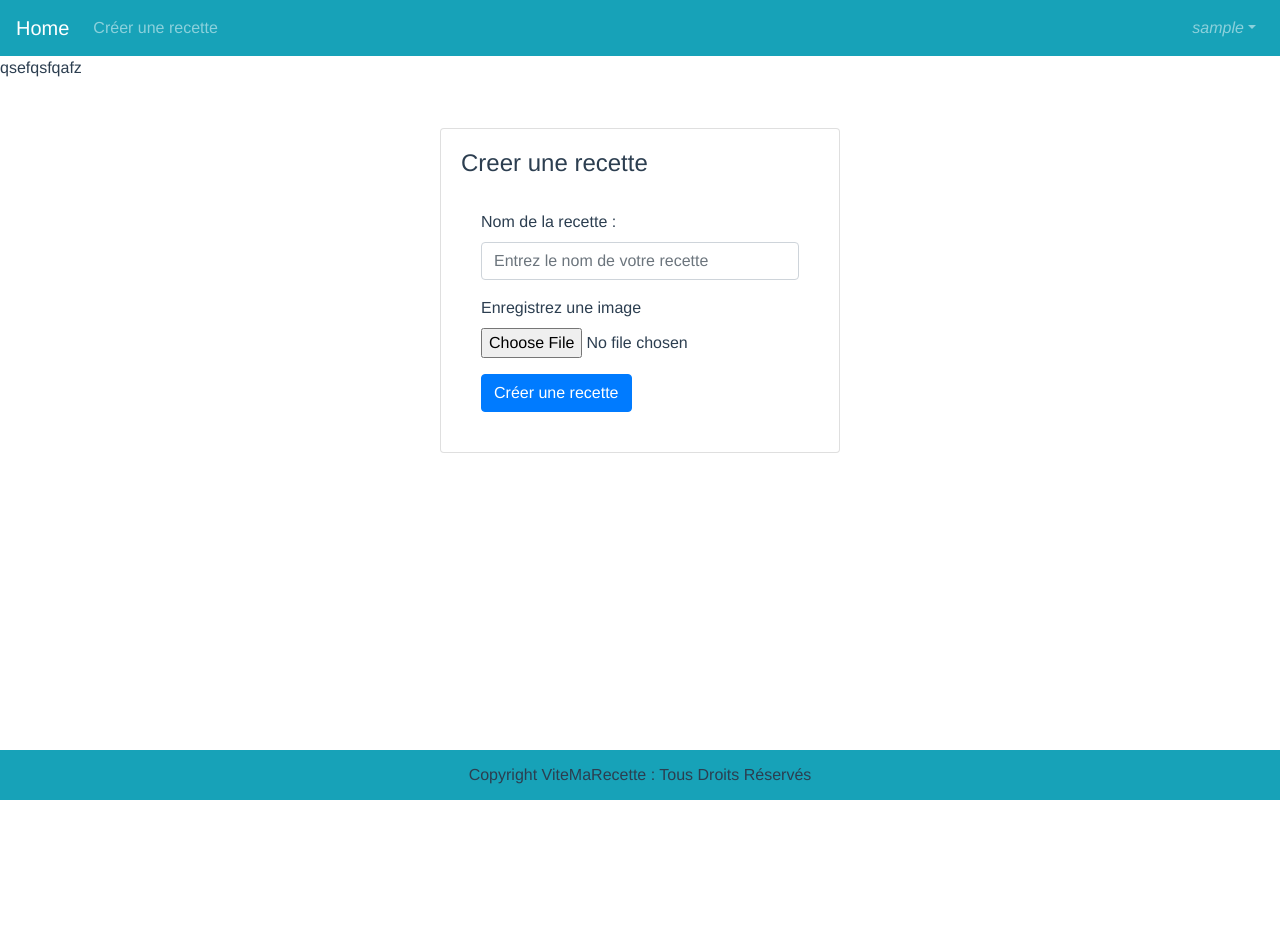
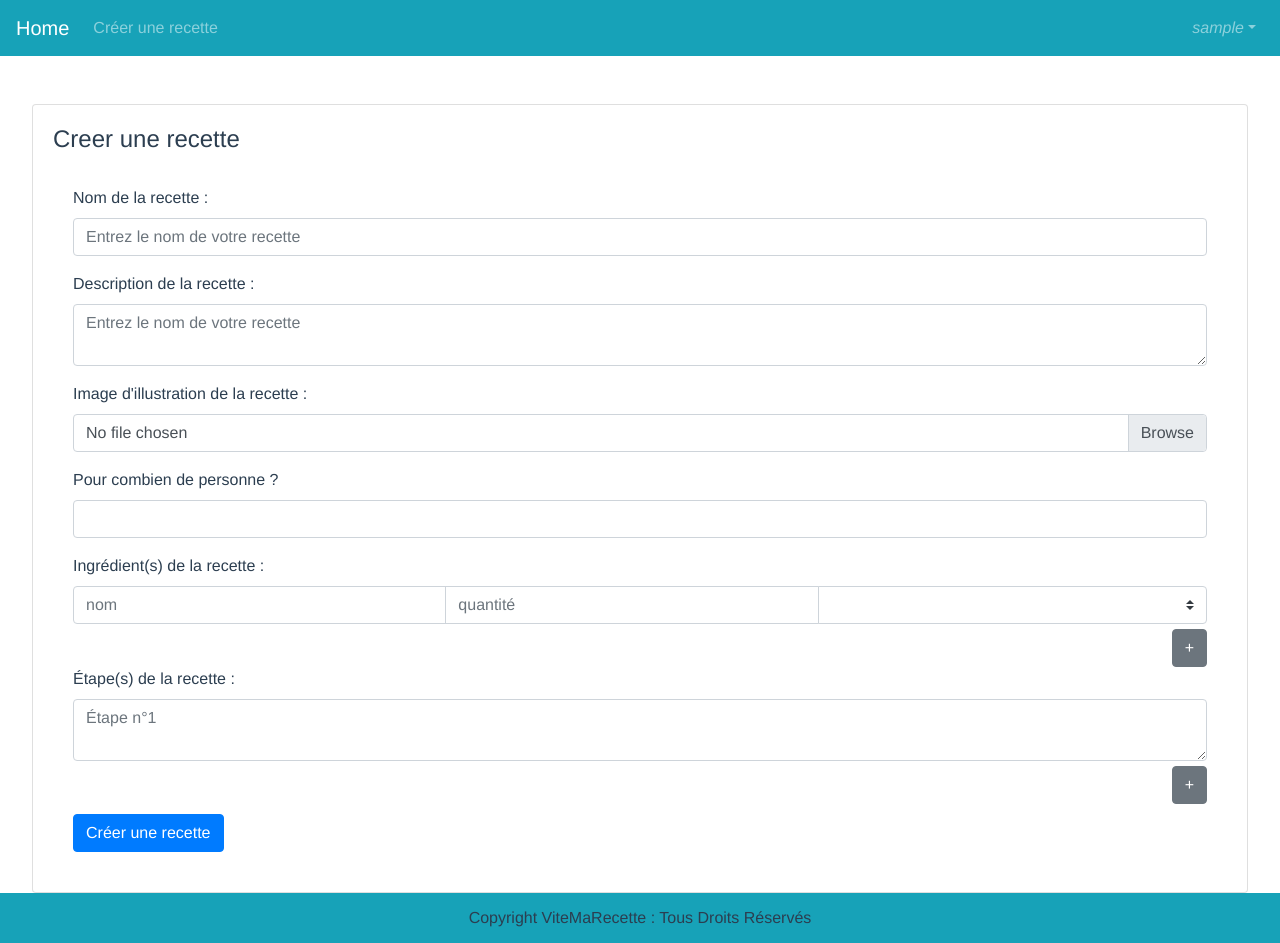
Before and after one commit to Matthieu-Giaccaglia/ViteMaRecetteFront, a Vue app: page /createRecipe in a window 1280 px wide. Before the commit the page ends 800 px from the top, so only its background shows below. Built offline with nearby package versions, Linux system fonts and the light colour scheme; no server answers; sample sign-in values are in the browser's storage.

Commit message:
Formulaire création recette terminé

```diff
--- a/src/components/Footer.vue
+++ b/src/components/Footer.vue
@@ -1,6 +1,6 @@
 <template>
   <footer>
-    <div>
+    <div style="text-align: center">
       Copyright ViteMaRecette : Tous Droits Réservés
     </div>
   </footer>
--- a/src/components/Recipes/AllRecipes.vue
+++ b/src/components/Recipes/AllRecipes.vue
@@ -1,14 +1,23 @@
 <template>
   <div>
-    <CardRecipe
+    <b-container>
+      <b-row>
+        <b-col
             v-for="recipe in recipes"
             :key="recipe._id"
+        >
+          <CardRecipe
               :name="recipe.name"
               :description="recipe.description"
               :picture="recipe.picture"
               :id="recipe._id"
           >
           </CardRecipe>
+        </b-col>
+      </b-row>
+
+    </b-container>
+
   </div>
 </template>
 
--- a/src/components/Recipes/CardRecipe.vue
+++ b/src/components/Recipes/CardRecipe.vue
@@ -1,12 +1,13 @@
 <template>
-  <div>
     <b-card
         :title="name"
-        :img-src="picture"
+        :img-src="realPicture"
         img-alt="Image"
         img-top
+        img-width="318px"
+        img-height="179px"
         tag="article"
-        style="max-width: 20rem"
+        style="max-width: 20rem; min-height: 100%"
         class="mb-2"
     >
       <b-card-body>
@@ -17,7 +18,6 @@
         <b-button :to="'/recipe/' + id" variant="primary">Cuisiner la recette</b-button>
       </b-card-body>
     </b-card>
-  </div>
 </template>
 
 <script>
@@ -25,6 +25,11 @@ import {mapGetters} from "vuex";
 
 export default {
   name: "CardRecipe",
+  data() {
+    return {
+      'realPicture': "",
+    };
+  },
   props: [
     "name",
     "description",
@@ -32,7 +37,7 @@ export default {
     "id"
   ],
   created() {
-    this.picture = this.pictureUrl + this.picture
+    this.realPicture = this.pictureUrl + this.picture
   },
   computed: {
     ...mapGetters({
--- a/src/components/Recipes/CreateRecipe.vue
+++ b/src/components/Recipes/CreateRecipe.vue
@@ -1,6 +1,6 @@
 <template>
   <div class="aside-container d-flex mt-5 flex-column">
-    <div style="max-width: 400px;width: 95%" class="m-auto">
+    <div style="width: 95%" class="m-auto">
       <div>
         <b-alert v-model="showDismissibleAlert" variant="danger" dismissible>
           {{ messageAlert }}
@@ -25,48 +25,106 @@
                   type="text"
                   placeholder="Entrez le nom de votre recette"
                   required
-              ></b-form-input>
+              />
+            </b-form-group>
+
+            <b-form-group
+                id="input-group-1"
+                label="Description de la recette :"
+                label-for="input-1"
+            >
+              <b-form-textarea
+                  id="input-1"
+                  v-model="formCreatRecipe.description"
+                  type="text"
+                  placeholder="Entrez le nom de votre recette"
+                  required
+              />
             </b-form-group>
 
 
             <b-form-group
                 id="input-group-2"
-                label="Enregistrez une image"
+                label="Image d'illustration de la recette :"
                 label-for="input-2"
             >
-              <input type="file" name="file1" id="file1"  ref="myFiles" @change="previewFiles">
+              <b-form-file name="file1" id="file1" ref="myFiles" @change="previewFiles"/>
             </b-form-group>
-            <!--
+
             <b-form-group
-                           id="input-group-3"
-                           label="Vos ingredients :"
-                           label-for="input-3"
+                id="npOfPersonInputGroup"
+                label="Pour combien de personne ?"
+                label-for="npOfPersonInput"
             >
               <b-form-input
-                             id="input-3"
-                             type="text"
-                             v-model="formCreatRecipe.ingredients"
-                             placeholder="..."
+                  id="npOfPersonInput"
+                  v-model="formCreatRecipe.nbOfPerson"
+                  type="number"
                   required
-                         ></b-form-input>
-
+              />
             </b-form-group>
 
+            <div>
+              <p style="margin-bottom: 0.5rem">
+                Ingrédient(s) de la recette :
+              </p>
+              <b-input-group
+                  v-for="(ingredient, index) in formCreatRecipe.ingredients"
+                  :key="'ingredient_'+index"
 
-                       <b-form-group
-                           id="inputSteps"
-                           label="Etapes :"
-                           label-for="input-4"
+                  id="input-ingredient-1"
+                  label-for="input-ingredient-1"
+                  style="margin-bottom: 5px"
+              >
+                <b-form-input placeholder="nom" type="text" v-model="ingredient.name" required></b-form-input>
+
+                <b-form-input min="0" placeholder="quantité" type="number" v-model="ingredient.quantity"
+                              required></b-form-input>
+
+                <b-form-select :options="units" placeholder="" type="text" v-model="ingredient.unit"
+                               required></b-form-select>
+
+                <b-button is-text style="cursor: pointer" v-if="index>0"
+                          @click="this.formCreatRecipe.ingredients.splice(index, 1)">
+                  -
+                </b-button>
+              </b-input-group>
+              <div style="text-align: right">
+                <b-button @click="addIngredient">+</b-button>
+              </div>
+            </div>
+
+
+
+            <div>
+              <p style="margin-bottom: 0.5rem">
+                Étape(s) de la recette :
+              </p>
+              <b-input-group
+                  v-for="(step, index) in formCreatRecipe.steps"
+                  :key="'step_'+index"
+                  :label="'Etape ' + (index +1)"
+                  :id="'input-group-'+index"
+                  style="margin-bottom: 5px"
               >
                 <b-form-textarea
-                             id="step-1"
-                             label="Etape 1"
-                         ></b-form-textarea>
-                       </b-form-group>
-                       <b-button >
-                         +Ajouter une étape
+                    :id="'step'+index+'Textarea'"
+                    v-model="step.action"
+                    :placeholder="'Étape n°'+(index+1)"
+                    type="text"
+                    required
+
+                />
+                <b-button is-text style="cursor: pointer" v-if="index>0"
+                          @click="formCreatRecipe.steps.splice(index, 1)">
+                  -
                 </b-button>
-                       -->
+              </b-input-group>
+              <div style="text-align: right; margin-bottom: 10px">
+                <b-button @click="addStep">+</b-button>
+              </div>
+            </div>
+
 
             <b-button type="submit" variant="primary">Créer une recette</b-button>
           </b-form>
@@ -89,33 +147,52 @@ export default {
   data() {
 
     return {
-      nbStep:1 ,
+      nbStep: 1,
       formCreatRecipe: {
         name: "",
-        image: "",
+        description: "",
+        picture: "",
+        ingredients: [{
+          name: "",
+          quantity: "",
+          unit: "",
+        }],
+        nbOfPerson: "",
+        steps: [{
+          step: 1,
+          action: "",
+        }],
       },
       showDismissibleAlert: false,
       messageAlert: "",
+      units: ['g', 'l', 'c. à c.', 'c. à s.', "", "pincée"]
     };
   },
   methods: {
-    addStep(event) {
-      event.preventDefault();
-      this.nbStep++;
-      document.getElementById('inputSteps').innerHTML += " <b-form-textarea id=\"step-" + this.nbStep + "\" label=\"Etape " + this.nbStep + "\"></b-form-textarea>"
+    addStep() {
+      console.log("ok")
+      this.formCreatRecipe.steps.push({
+        step: this.formCreatRecipe.steps.length + 1,
+        action: ""
+      })
     },
-    async sendRecipe(event){
+    addIngredient() {
+      console.log("ok")
+      this.formCreatRecipe.ingredients.push({
+        name: "",
+        quantity: "",
+        unit: "",
+      })
+    },
+    async sendRecipe(event) {
       event.preventDefault();
       console.log(this.formCreatRecipe)
-      await this.$store.dispatch('createRecipe', {
-        name: this.formCreatRecipe.name,
-        picture: this.formCreatRecipe.image
-      });
+      await this.$store.dispatch('createRecipe', this.formCreatRecipe);
 
     },
-    previewFiles(event){
+    previewFiles(event) {
       let image = event.target.files || event.dataTransfer.files
-      this.formCreatRecipe.image = image[0];
+      this.formCreatRecipe.picture = image[0];
     }
   },
   computed: {
--- a/src/pages/CreateRecipeRoute.vue
+++ b/src/pages/CreateRecipeRoute.vue
@@ -1,6 +1,5 @@
 <template>
   <div id="container">
-    qsefqsfqafz
     <CreateRecipe />
   </div>
 </template>
--- a/src/store/index.js
+++ b/src/store/index.js
@@ -140,23 +140,14 @@ export default new Vuex.Store({
                 formdata.append('myfile', data.picture, data.picture.name);
                 let response = await axios.post(context.getters.getApiUrl + "recipe", {
                     name: data.name,
+                    description: data.description,
                     picture: formdata,
-                    description: "grrf",
-                    ingredients: [{
-                        name: "rd",
-                        quantity: 1,
-                        'unit': 'ok'
-                    }],
-                    steps: [{
-                        step: 1,
-                        action: "iojh"
-                    }],
-                    nbOfPerson: 1
-
-
+                    nbOfPerson: data.nbOfPerson,
+                    ingredients: data.ingredients,
+                    steps: data.steps
                 }, {
                     headers: {
-                        'Content-Type':'multipart/form-data',
+                        //'Content-Type':'multipart/form-data',
                         Authorization: 'Bearer ' + context.state.jwt
                     }
                 })
```
Lines whose indentation alone changed are shown as unchanged.
